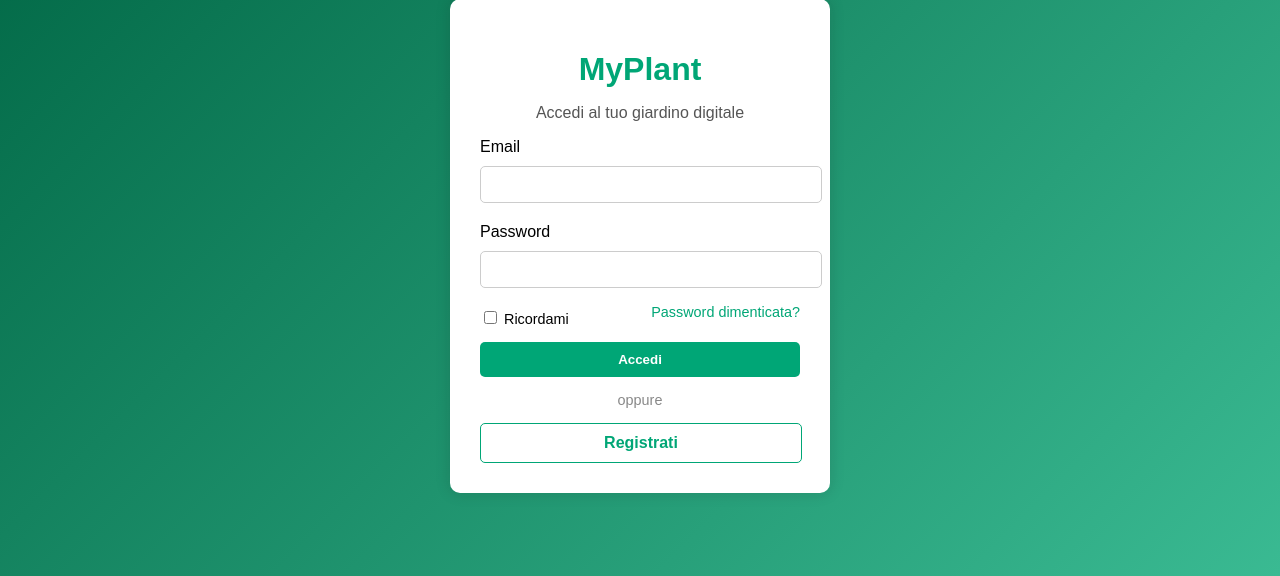
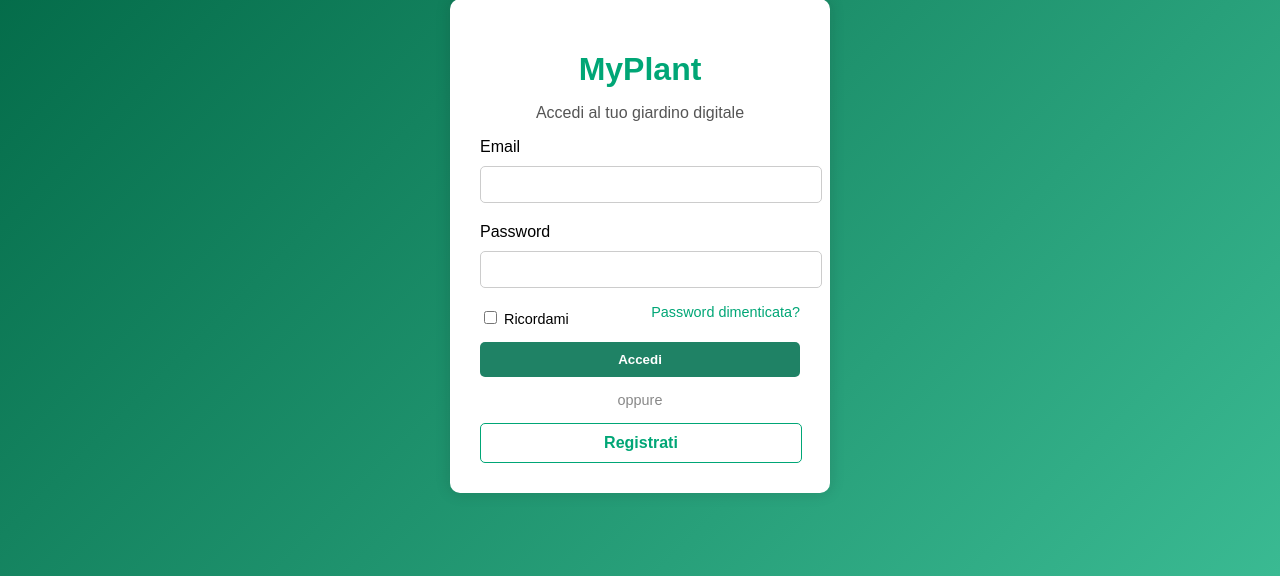
Before and after one commit to MagicDog01/MyPlant, a Django app: page / in a window 1280 px wide. Shown: the part 154-730 px from the top of the page. Run offline with Django 5.2, Linux system fonts and the light colour scheme.

Commit message:
cambio colore login boxx button

```diff
--- a/templates/login.html
+++ b/templates/login.html
@@ -68,7 +68,7 @@
             width: 100%;
             padding: 10px;
             margin-top: 15px;
-            background-color: #00a676;
+            background-color: #1f8265;
             color: #fff;
             border: none;
             border-radius: 5px;
```
